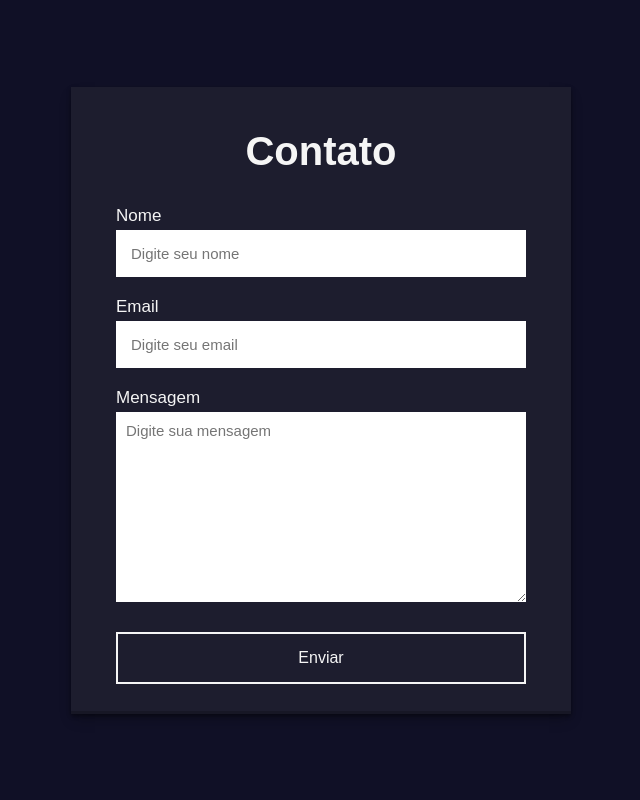
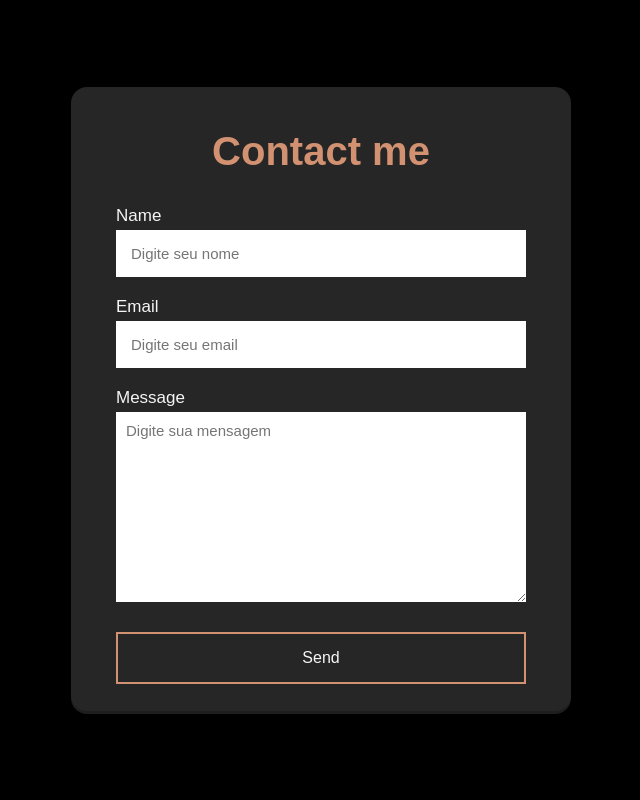
Before and after one commit to elinesnijder/TECWEB, a PHP site: page /index2.html in a window 1280 px wide. Shown: the whole page, without its empty margins (319-959 px from the left). Run offline with PHP 8.4, Linux system fonts and the light colour scheme.

Commit message:
pagina 2

```diff
--- a/TP2/index2.html
+++ b/TP2/index2.html
@@ -5,20 +5,19 @@
     <meta http-equiv="X-UA-Compatible" content="IE=edge">
     <meta name="viewport" content="width=device-width, initial-scale=1.0">
     <link rel="stylesheet" href="style2.css">
-    <title>Formulário</title>
+    <title>Message</title>
 </head>
 <body>
     <section>
-        <h2>Contato</h2>
+        <h2>Contact me</h2>
         <form action="https://api.staticforms.xyz/submit" method="post">
-            <label>Nome</label>
+            <label>Name</label>
             <input type="text" name="name" placeholder="Digite seu nome" autocomplete="off" required>
             <label>Email</label>
             <input type="email" name="email" placeholder="Digite seu email" autocomplete="off" required>
-            <label>Mensagem</label>
+            <label>Message</label>
             <textarea name="message" cols="30" rows="10" placeholder="Digite sua mensagem" required></textarea>
-            <button type="submit">Enviar</button>
-
+            <button type="submit">Send</button>
             <input type="hidden" name="accessKey" value="db65c930-cc45-4038-9d32-36d4f7e523c1">
             <input type="hidden" name="redirectTo" value="http://10.4.0.180/~a84785/TP2/obrigado.html">
         </form>
--- a/TP2/obrigado.html
+++ b/TP2/obrigado.html
@@ -8,8 +8,7 @@
     <title>Document</title>
 </head>
 <body class="main">
-    <h1 class="text">Obrigado pelo contato</h1>
-    <p class="paragrafo">Em breve entrarei em contato</p>
+    <h1 class="text">Thank you!</h1>
     <a href="index1.html" class="btn">Home</a>
 </body>
 </html>
--- a/TP2/style1.css
+++ b/TP2/style1.css
@@ -100,6 +100,7 @@ body {
     padding: 10px 20px; /* Espaçamento interno */
     text-align: center; /* Alinhamento do texto */
     font-family: sans-serif;
+    font-size: 17px;
 }
 
 .menu_links a {
--- a/TP2/style2.css
+++ b/TP2/style2.css
@@ -9,7 +9,7 @@ body{
     align-items: center;
     justify-content: center;
     min-height: 100vh;
-    background: #101026;
+    background: #000000;
 }
 section{
     display: flex;
@@ -17,12 +17,13 @@ section{
     justify-content: center;
     flex-direction: column;
     padding: 10px 45px;
-    background: #1d1d2e;
+    background: #262626;
     width: 500px;
     box-shadow: rgba(0, 0, 0, 0.4) 0px 2px 4px, rgba(0, 0, 0, 0.3) 0px 7px 13px -3px, rgba(0, 0, 0, 0.2) 0px -3px 0px inset;
+    border-radius: 16px;
 }
 section h2{
-    color: #f5f5f5;
+    color: rgb(210, 145, 113);
     font-size: 2.5rem;
     margin: 2rem;
 }
@@ -63,14 +64,14 @@ form button{
     cursor: pointer;
     font-size: 16px;
     background: transparent;
-    border: 2px solid #f5f5f5;
+    border: 2px solid rgb(210, 145, 113);
     color: #f5f5f5;
     transition: all 1s;
     margin-bottom: 20px;
 }
 form button:hover{
-    background: #f5f5f5;
-    color: #101026;
+    background: #b9b9b9;
+    color: #000000;
     border-radius: 16px;
 }
 
@@ -81,12 +82,12 @@ form button:hover{
    align-items: center;
    justify-content: center;
    min-height: 100vh;
-   background: #101026;
+   background: #000000;
    flex-direction: column;
 }
 .text{
     font-size: 45px;
-    color: #f5f5f5;
+    color: rgb(210, 145, 113);
     margin-bottom: 30px;
 }
 .paragrafo{
@@ -95,12 +96,14 @@ form button:hover{
 }
 .btn{
     padding: 15px 55px;
-    background: #f5f5f5;
+    background: #b9b9b9;
     text-decoration: none;
     color: #101026;
     font-size: 18px;
     transition: all 0.5s;
+    border: 2px solid rgb(0, 0, 0);
+    border-radius: 10px;
 }
 .btn:hover{
-    border-radius: 16px;
+    border-radius: 20px;
 }
```
